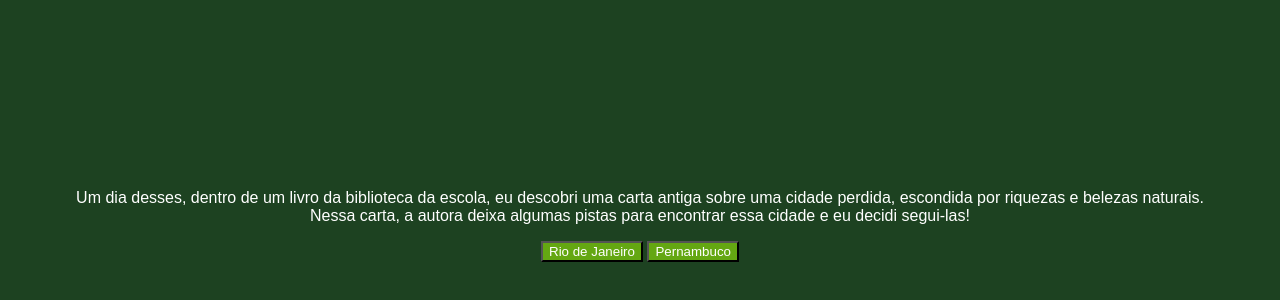
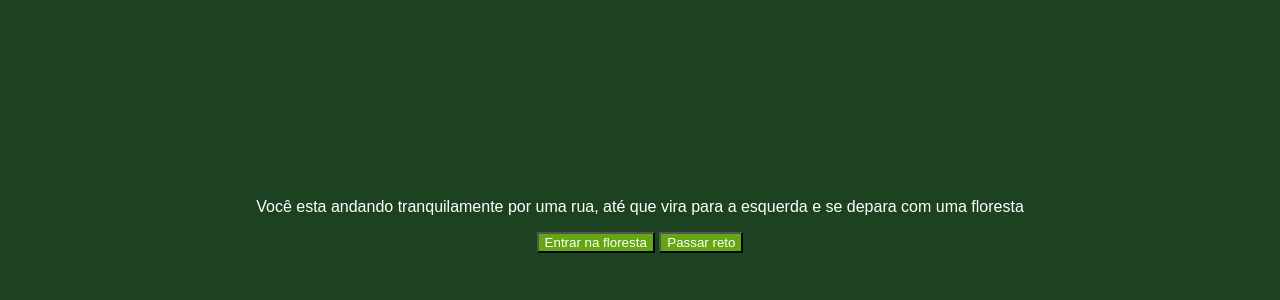
Before and after one commit to gabizinha444/projeto-2-gab, a plain HTML site: page index.html in a window 1280 px wide. Shown: the part 142-442 px from the top of the page. Drawn offline with Linux system fonts and the light colour scheme; a web font is replaced by a local one.

Commit message:
Add files via upload

```diff
--- a/index.html
+++ b/index.html
@@ -7,18 +7,18 @@
     <link rel="preconnect" href="https://fonts.googleapis.com">
     <link rel="preconnect" href="https://fonts.gstatic.com" crossorigin>
     <link href="https://fonts.googleapis.com/css2?family=Bai+Jamjuree:ital,wght@0,200;0,300;0,400;0,500;0,600;0,700;1,200;1,300;1,400;1,500;1,600;1,700&display=swap" rel="stylesheet">
-    <title>Em busca da cidade perdida</title>
+    <title>A floresta</title>
 </head>
 <body>
     <main>
         <div class="passo ativo" id="passo-0">
             <img src="img/cenario-passo0.png" alt="">
-            <p>Um dia desses, dentro de um livro da biblioteca da escola, eu descobri uma carta antiga sobre uma cidade perdida, escondida por riquezas e belezas naturais. Nessa carta, a autora deixa algumas pistas para encontrar essa cidade e eu decidi segui-las!</p>
-            <button class="btn-proximo" data-proximo="1">Rio de Janeiro</button>
-            <button class="btn-proximo" data-proximo="2">Pernambuco</button>
+            <p>Você esta andando tranquilamente por uma rua, até que vira para a esquerda e se depara com uma floresta</p>
+            <button class="btn-proximo" data-proximo="1">Entrar na floresta</button>
+            <button class="btn-proximo" data-proximo="2">Passar reto</button>
         </div>
         <div class="passo" id="passo-1">
-            <p>Você começa sua jornada no Rio de Janeiro, subindo o Pico da Tijuca ao amanhecer para encontrar a primeira pista.</p>
+            <p></p>
             <button class="btn-proximo" data-proximo="3">Procurar a pista no topo do pico</button>
             <button class="btn-proximo" data-proximo="4">Desistir e voltar para casa</button>
         </div>
```
